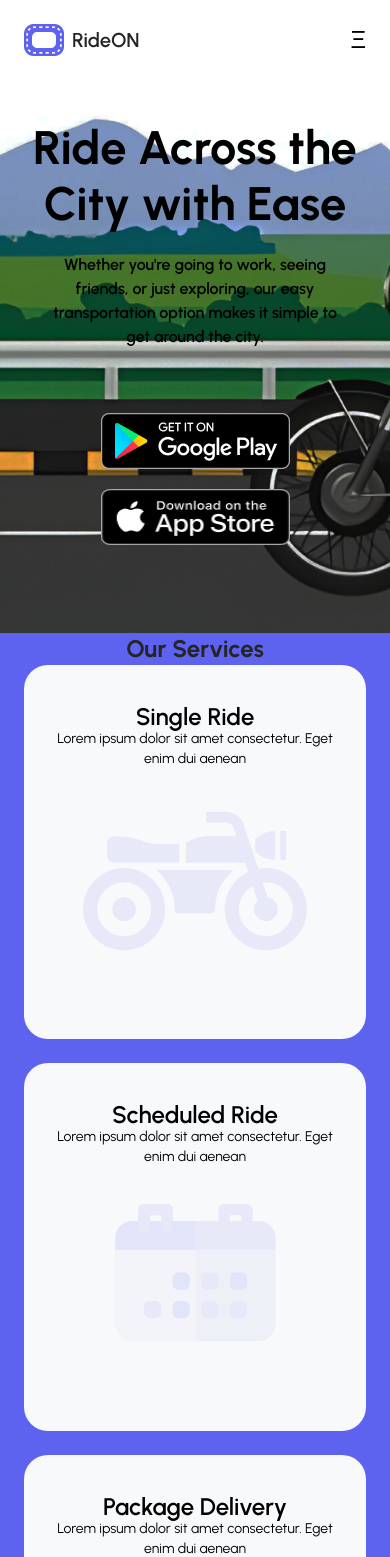
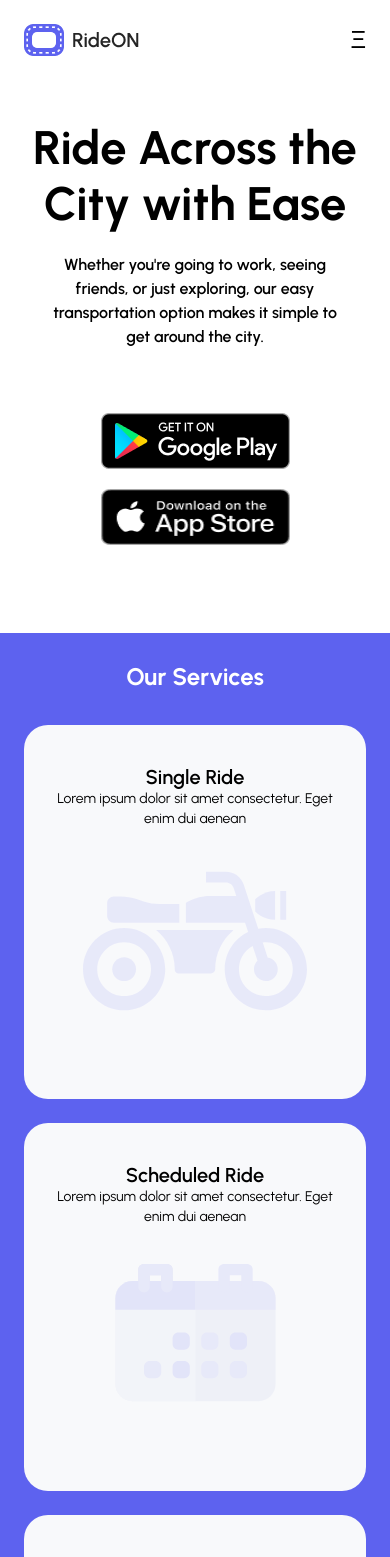
Before and after one commit to mindset001/ride-on, a Next.js app: page / in a window 390 px wide. Shown: the top 1557 px of the page. Built offline with nearby package versions, Linux system fonts and the light colour scheme.

Commit message:
On services

```diff
--- a/src/Constant data/index.ts
+++ b/src/Constant data/index.ts
@@ -4,15 +4,18 @@ export const Service = [
     title: "Single Ride",
     details: "Lorem ipsum dolor sit amet consectetur. Eget enim dui aenean ",
     image: Bike,
+    button: "Book Ride",
   },
   {
     title: "Scheduled Ride",
     details: "Lorem ipsum dolor sit amet consectetur. Eget enim dui aenean ",
     image: Calendar,
+    button: "Book Ride",
   },
   {
     title: "Package Delivery",
     details: "Lorem ipsum dolor sit amet consectetur. Eget enim dui aenean ",
     image: Box,
+    button: "Send Package",
   },
 ];
--- a/src/app/components/Home.tsx
+++ b/src/app/components/Home.tsx
@@ -15,7 +15,7 @@ const Home: NextPage<Props> = ({}) => {
         alt="Hero"
         fill
         priority
-        className="size-full object-cover object-center absolute -z-10"
+        className="hidden md:block size-full object-cover object-center absolute -z-10"
       />
       <div className="Header">
         <div className="size-auto">
--- a/src/app/components/Services.tsx
+++ b/src/app/components/Services.tsx
@@ -16,7 +16,7 @@ const Services: NextPage<Props> = ({}) => {
         {Service.map((service: serviceInterface, index: number) => {
           return (
             <div key={index} className="Services-content">
-              <div className="font-semibold text-2xl leading-[24px] md:text-[28px] md:leading-[28px]">{service.title}</div>
+              <div className="font-semibold text-xl sm:text-2xl leading-[24px] md:text-[28px] md:leading-[28px]">{service.title}</div>
               <div className="text-sm md:text-lg">{service.details}</div>
               <div className="flex justify-center">
                 <Image src={service.image} alt={service.image} />
--- a/src/app/globals.css
+++ b/src/app/globals.css
@@ -4,6 +4,9 @@
 @tailwind utilities;
 
 @layer components {
+  * {
+    box-sizing: border-box;
+  }
   /* GENERAL PADDING FOR X and Y */
   .PaddingX {
     @apply px-6 sm:px-10 md:px-16 lg:px-20 xl:px-24;
@@ -57,17 +60,19 @@
   .Services {
     @apply bg-[rgba(93,_98,_239,_1)];
     @apply PaddingX;
-    @apply py-0 sm:py-2 md:py-20 lg:py-24 xl:py-28;
+    @apply py-7 sm:py-7 md:py-20 lg:py-24 xl:py-28;
     @apply text-center;
   }
   .Services h1 {
     @apply text-2xl sm:text-3xl md:text-[40px] md:leading-[40px];
-    @apply text-[rgba(37,37,37,1)] md:text-white;
+    @apply text-white;
     @apply text-center;
     @apply font-bold;
+    @apply mb-8 sm:mb-10 md:mb-14;
   }
   .Services-content-container {
     @apply flex md:justify-center flex-col md:flex-row;
+    /* @apply md:w-[calc(50%-32px)] md:flex-wrap flex-nowrap; */
   }
   .Services-content {
     @apply py-10 px-6 bg-[rgba(248,_249,_251,_1)];
@@ -75,7 +80,7 @@
     @apply mb-6 md:mr-8;
   }
   .Services-content:last-child {
-    @apply mr-0;
+    /* @apply mr-0; */
   }
 }
 
```
